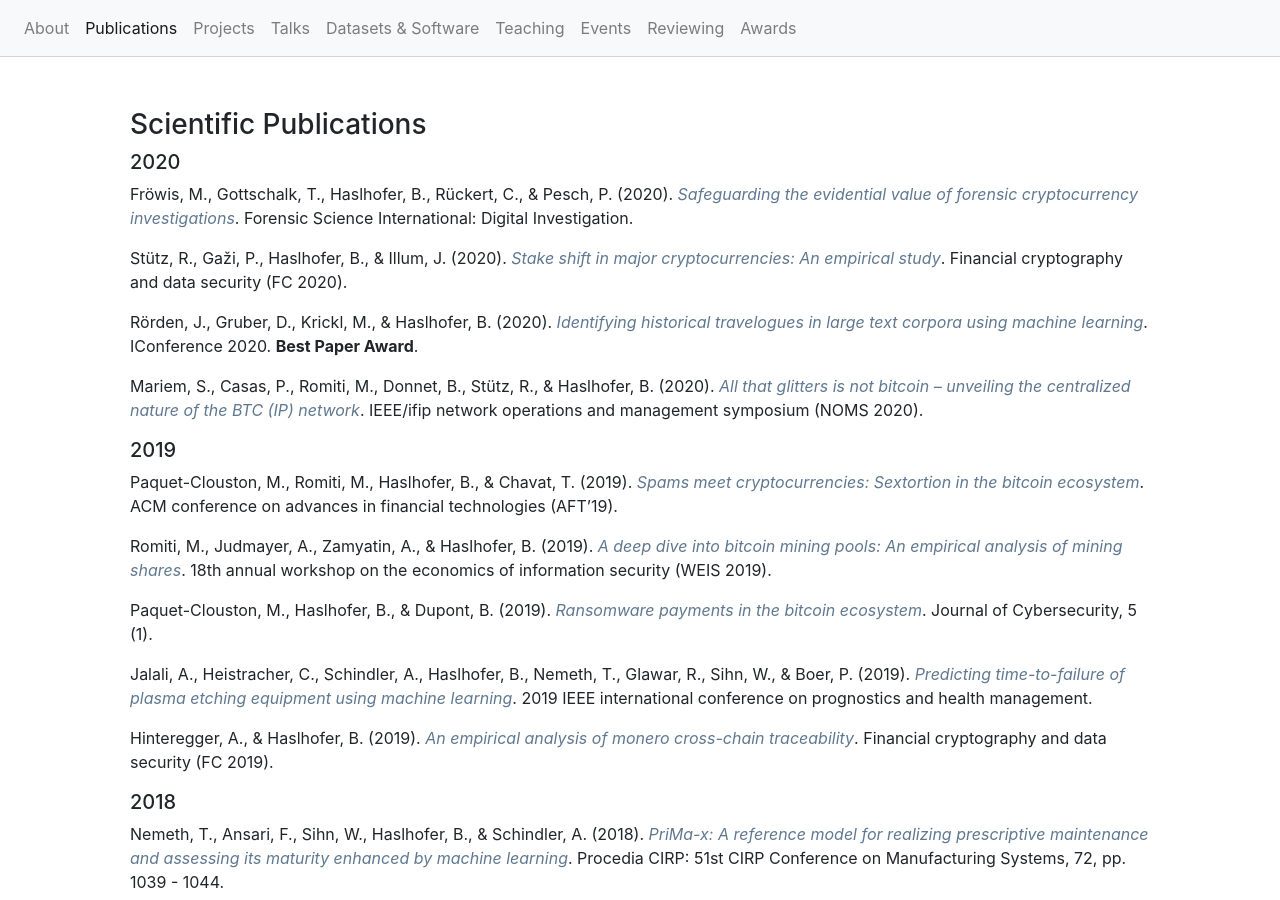
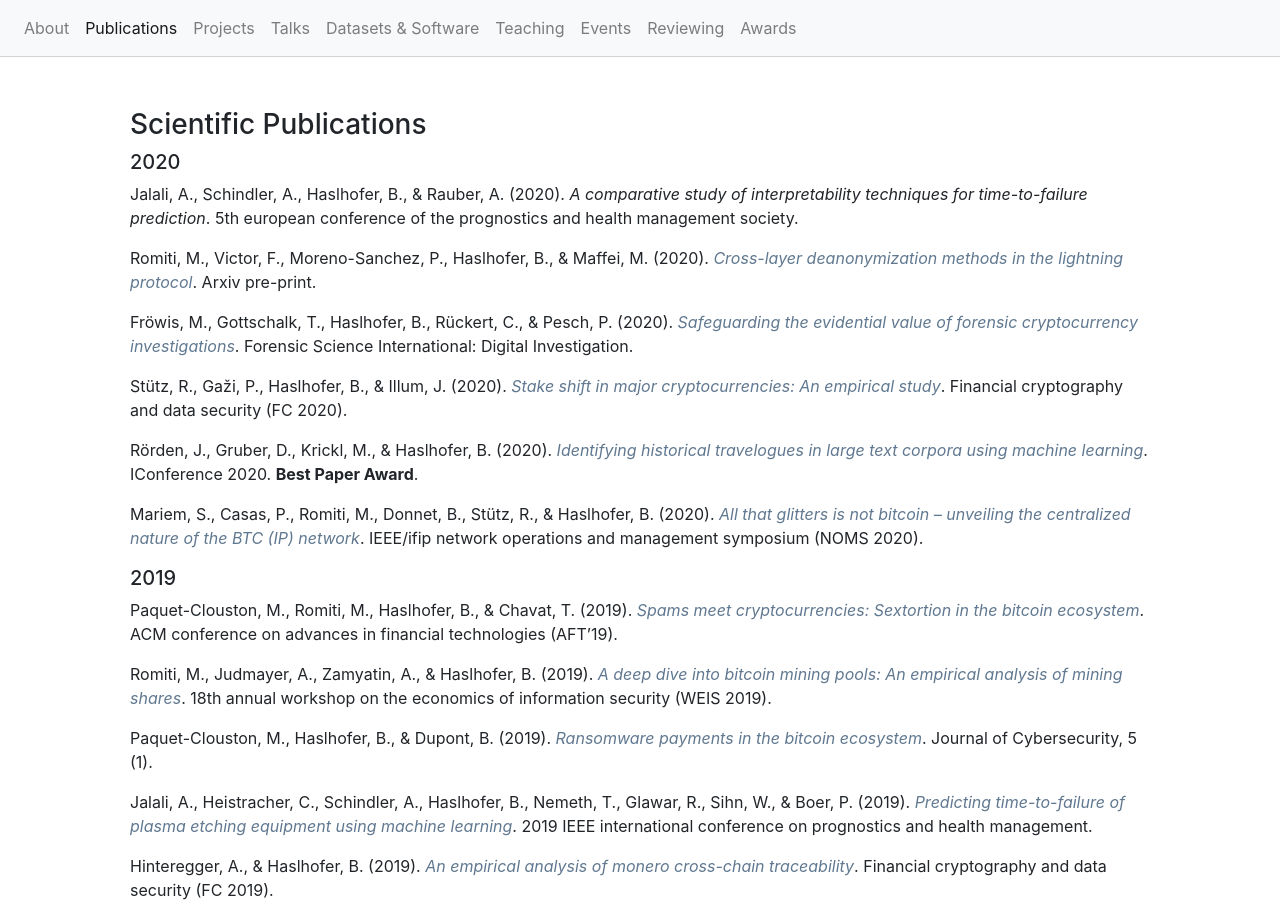
Before and after one commit to behas/behas.github.com, a Jekyll site: the page built from publications.html, in a window 1280 px wide and 900 px high. Built offline with Jekyll 4.4.1, drawn with Linux system fonts in a browser that asks for light colours; a style sheet for code colours, icons or effects is not loaded.

Commit message:
updated pubs

```diff
--- a/_data/publications.yml
+++ b/_data/publications.yml
@@ -1,5 +1,41 @@
 ---
 references:
+- id: Jalali:2020a
+  type: paper-conference
+  author:
+  - family: Jalali
+    given: Anahid
+  - family: Schindler
+    given: Alexander
+  - family: Haslhofer
+    given: Bernhard
+  - family: Rauber
+    given: Andreas
+  issued:
+  - year: 2020
+  title: A comparative study of interpretability techniques for time-to-failure prediction
+  container-title: 5th european conference of the prognostics and health management
+    society
+
+- id: Romiti:2020a
+  type: paper-conference
+  author:
+  - family: Romiti
+    given: Matteo
+  - family: Victor
+    given: Friedhelm
+  - family: Moreno-Sanchez
+    given: Pedro
+  - family: Haslhofer
+    given: Bernhard
+  - family: Maffei
+    given: Matteo
+  issued:
+  - year: 2020
+  title: Cross-layer deanonymization methods in the lightning protocol
+  container-title: Arxiv pre-print
+  URL: https://arxiv.org/abs/2007.00764
+
 - id: Froewis:2020a
   type: article-journal
   author:
@@ -536,7 +572,6 @@ references:
   title: Perception and relevance of quality issues in web vocabularies
   container-title: I-semantics 2013
   publisher-place: Graz, Austria
-  note: forthcoming
   URL: http://eprints.cs.univie.ac.at/3720/
 
 - id: Klein:2013ee
--- a/index.html
+++ b/index.html
@@ -44,7 +44,7 @@ title: Research Profile
         <small class="text-muted">Research Profile</small>
       </h3>
 
-      <p>I am working as a Senior Scientist and Thematic Coordinator in <a href="http://digital-insight.at" target="_blank">AIT's Data Science & Artificial Intelligence</a> group.</p>
+      <p>I am working as a Senior Scientist and Thematic Coordinator in the <a href="http://digital-insight.at" target="_blank">Data Science & Artificial Intelligence</a> group of the <a href="https://www.ait.ac.at/" target="_blank">Austrian Insitute of Technology</a>.</p>
 
       <section>
         <h5>Research Interests</h5>
@@ -62,7 +62,9 @@ title: Research Profile
       <section>
         <h5>News</h5>
 
-        <p>We released v.0.4.4 of our <a href="https://graphsense.info/">GraphSense Cryptocurrency Analytics platform</a>, supports tag coherence scores as an indicator for clustering quality.</p>
+        <p>Our working paper on <a href="https://arxiv.org/abs/2007.00764" target="_blank">Cross Layer Deanonymization Methods in the Lightning Protocol</a> is now online.</p>
+
+        <p>We released v.0.4.4 of our <a href="https://graphsense.info/" target="_blank">GraphSense Cryptocurrency Analytics platform</a>, supports tag coherence scores as an indicator for clustering quality.</p>
 
         <p>Our work on <a href="https://arxiv.org/abs/2001.01673" target="_blank"><em>Identifying Historical Travelogues in Large Text Corpora Using Machine Learning</em></a> received the Lee Dirks Award for Best Full Research Paper at the <a href="https://ischools.org/News/8860749" target="_blank">iConference 2020</a>.
 
```
Also changed, not shown: assets/bibliography.bib (+17 -0 lines).
